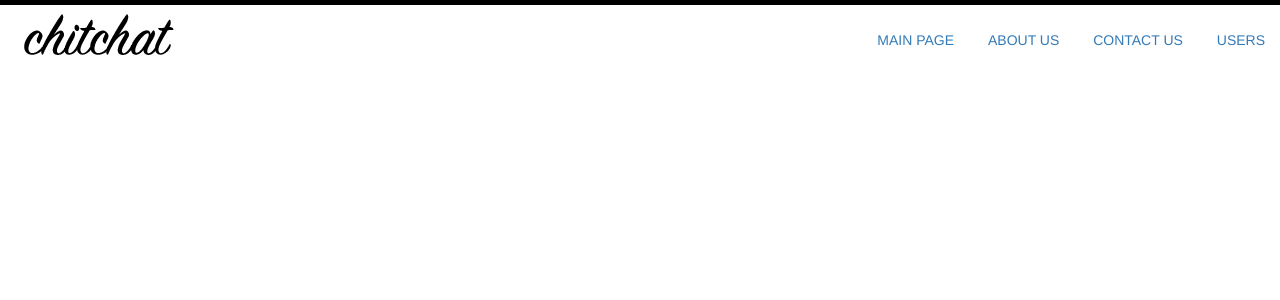
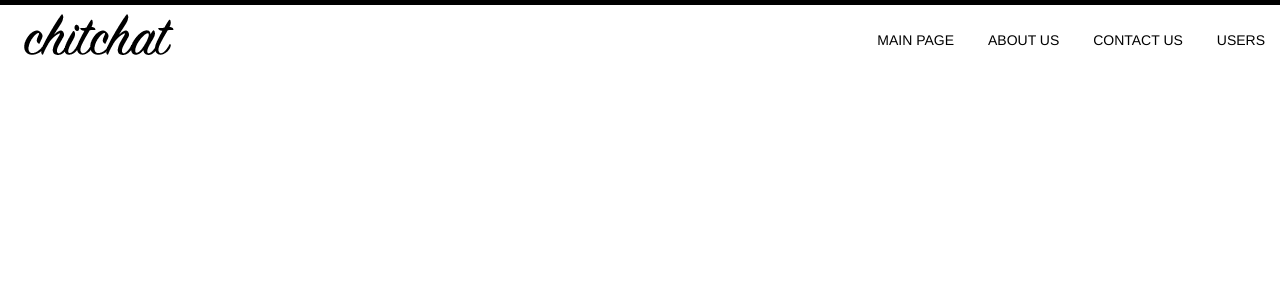
Before and after one commit to ccblazer44/cs386project, a PHP site: page / in a window 1280 px wide. Shown: the top 300 px of the page. Run offline with PHP 8.4, Linux system fonts and the light colour scheme.

Commit message:
Style tweak
Tweak links

```diff
--- a/styles/style.css
+++ b/styles/style.css
@@ -37,3 +37,7 @@ html, body {
 	line-height: 70px;
 	display: inline-block;
 }
+
+#main-nav ul li a {
+	color: black;
+}
```
